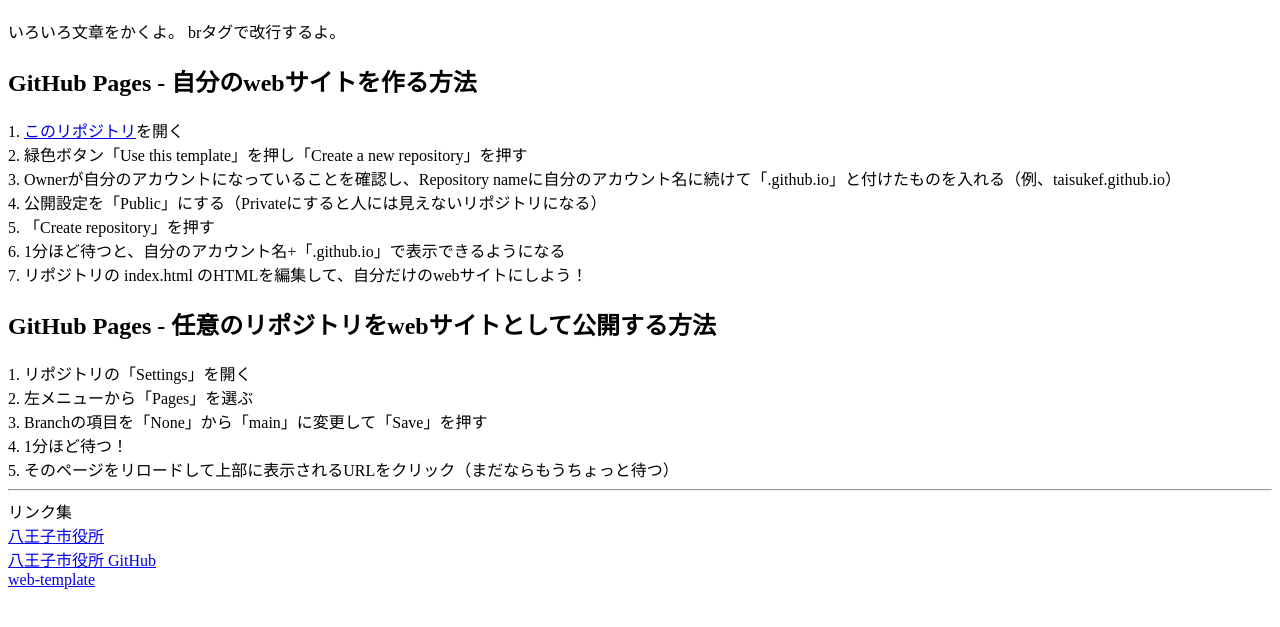
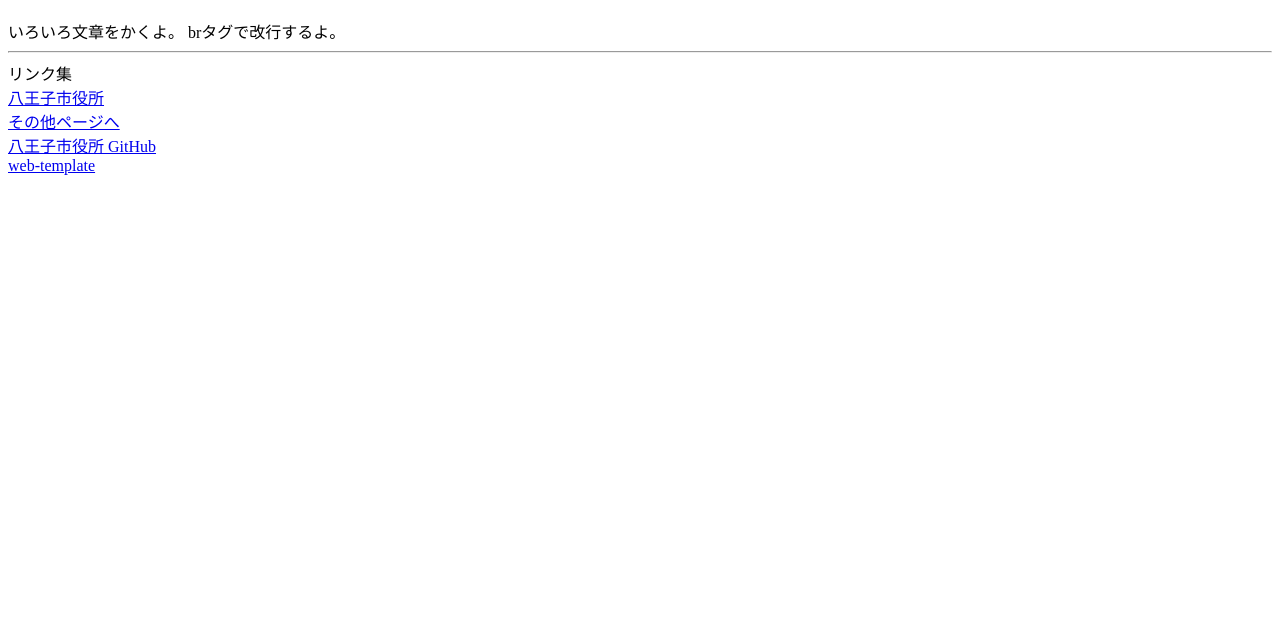
Before and after one commit to taisukef/taisukef.github.io2, a plain HTML site: page index.html in a window 1280 px wide. Shown: the part 61-688 px from the top of the page. Drawn offline with Linux system fonts and the light colour scheme.

Commit message:
Update index.html

```diff
--- a/index.html
+++ b/index.html
@@ -5,26 +5,10 @@
 <h1>taisukef's web site</h1>
 いろいろ文章をかくよ。
 brタグで改行するよ。<br>
-
-<h2>GitHub Pages - 自分のwebサイトを作る方法</h2>
-1. <a href=https://github.com/hachioji-civictech/web-template target=_blank>このリポジトリ</a>を開く<br>
-2. 緑色ボタン「Use this template」を押し「Create a new repository」を押す<br>
-3. Ownerが自分のアカウントになっていることを確認し、Repository nameに自分のアカウント名に続けて「.github.io」と付けたものを入れる（例、taisukef.github.io）<br>
-4. 公開設定を「Public」にする（Privateにすると人には見えないリポジトリになる）<br>
-5. 「Create repository」を押す<br>
-6. 1分ほど待つと、自分のアカウント名+「.github.io」で表示できるようになる<br>
-7. リポジトリの index.html のHTMLを編集して、自分だけのwebサイトにしよう！
-
-<h2>GitHub Pages - 任意のリポジトリをwebサイトとして公開する方法</h2>
-1. リポジトリの「Settings」を開く<br>
-2. 左メニューから「Pages」を選ぶ<br>
-3. Branchの項目を「None」から「main」に変更して「Save」を押す<br>
-4. 1分ほど待つ！<br>
-5. そのページをリロードして上部に表示されるURLをクリック（まだならもうちょっと待つ）<br>
-
 <hr>
 リンク集<br>
 <a href=https://www.city.hachioji.tokyo.jp/>八王子市役所</a><br>
+<a href=etc.html>その他ページへ</a><br>
 <a href=https://github.com/hachioji-city>八王子市役所 GitHub</a><br>
 <a href=https://github.com/hachioji-civictech/web-template>web-template</a><br>
 </body>
```
